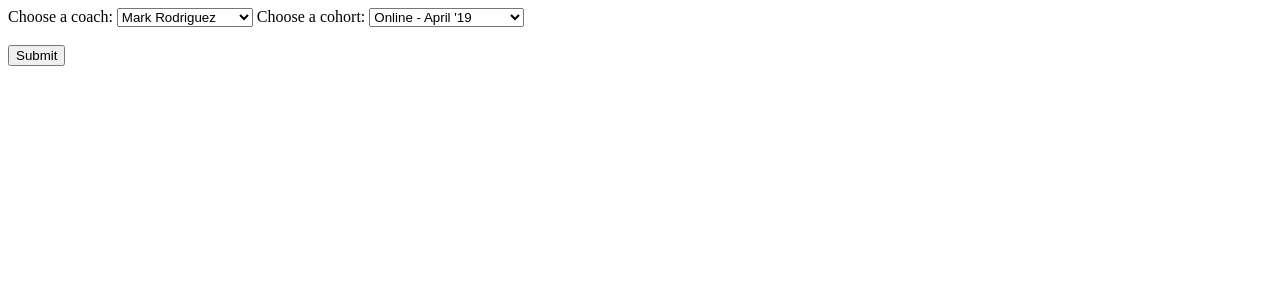
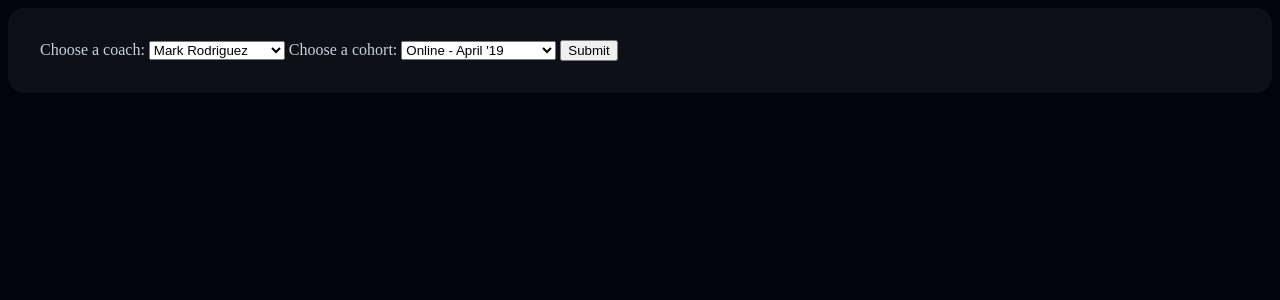
Before and after one commit to mlamarche77/Github-Calendar, a Flask app: page / in a window 1280 px wide. Shown: the top 300 px of the page. Run offline with Flask 2, Linux system fonts and the light colour scheme.

Commit message:
first upload

```diff
--- a/github.py
+++ b/github.py
@@ -32,7 +32,7 @@ def extract_usernames(file: str):
 
 
 def get_api_key():
-    file = Path.cwd() / Path('github_token.txt')
+    file = Path.cwd() / Path('github_api_key.txt')
     try:
         with open(file, 'r') as r:
             return r.read().strip().replace("\n", "")
--- a/templates/contribution.html
+++ b/templates/contribution.html
@@ -5,21 +5,21 @@
     <title>Title</title>
 </head>
 
-<body onbeforeunload="setDefault()">
+<body onbeforeunload="setDefault()" style="background-color: #010409">
 
 {% set tree = tree %}
-    <label for="coach">Choose a coach:</label>
+    <div style="background-color: #0D1117; padding: 2em 2em 2em 2em; border-radius: 1rem; border: white 5em;">
+    <label for="coach" style="color: #C9D1D9">Choose a coach:</label>
     <select name="coach" id="coach">
         {% for coach in coaches %}
             <option value="{{ coach }}">{{ coach }}</option>
         {% endfor %}
     </select>
-    <label for="cohort">Choose a cohort:</label>
+    <label for="cohort" style="color: #C9D1D9">Choose a cohort:</label>
     <select name="cohort" id="cohort">
     </select>
-    <br><br>
     <button id="submit" type="button" value="Submit" onclick="buttonClick()">Submit</button>
-    <br><br>
+    </div>
 
     <div id="root"></div>
 
@@ -46,10 +46,13 @@
 
         Object.entries(results).forEach(pair => {
             let div = document.createElement("div");
+            div.style.borderRadius = "96px";
+            div.style.color = "#0D1117";
             root.appendChild(div);
             let [name, username] = pair;
             let header = document.createElement("h1");
             header.textContent = name;
+            header.style.color = "#C9D1D9";
             div.appendChild(header);
             let img = document.createElement("img");
             img.id = username;
```
Also changed, not shown: templates/index.html (deleted, +0 -20 lines), 1 other file.
